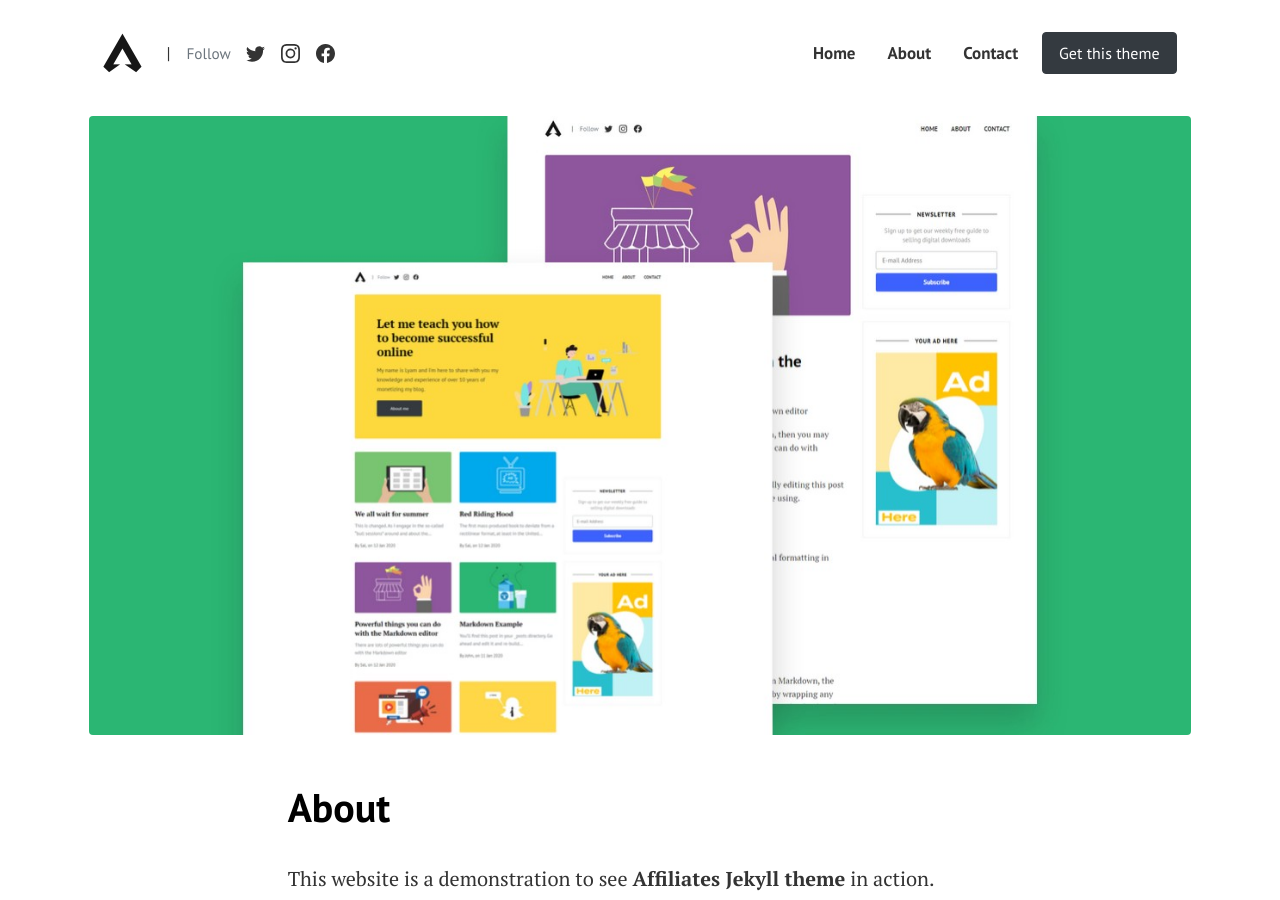
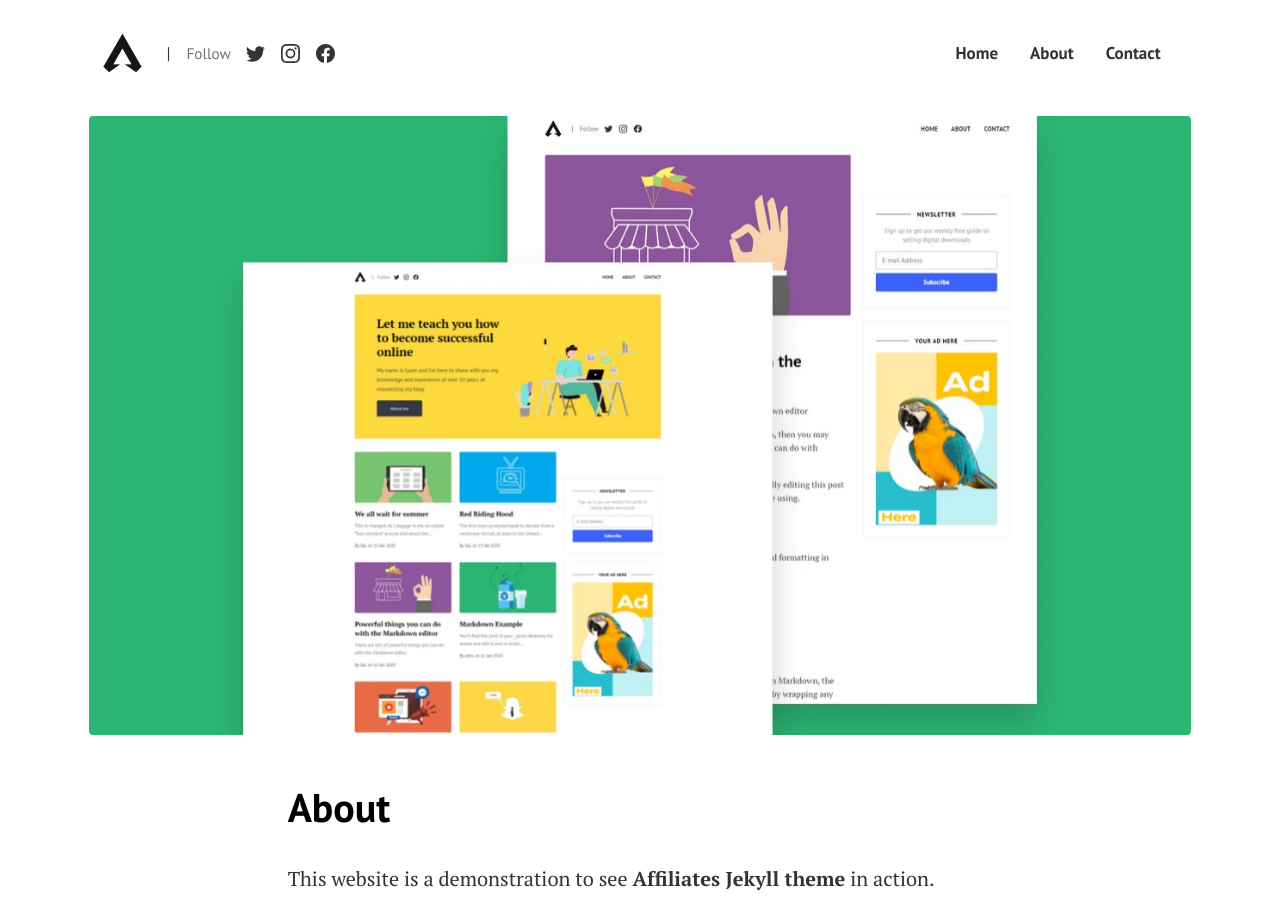
Before and after one commit to wahyu243/artipediainfo, a Jekyll site: the page built from pages/about.md, in a window 1280 px wide and 900 px high. Built offline with Jekyll 4.4.1, drawn with Linux system fonts in a browser that asks for light colours.

Commit message:
Update menus.yml
Signed-off-by: wahyu243 <wahyu243@gmail.com>

```diff
--- a/_data/menus.yml
+++ b/_data/menus.yml
@@ -10,10 +10,6 @@
 - title: Contact
   url: "contact/"
 
-- title: Get this theme
-  url: https://bootstrapstarter.com/template-affiliates-bootstrap-jekyll/
-  class: "ml-2 btn btn-dark text-white px-3"
-  external: true
 
 # Footer Menu
 footermenu:
```
